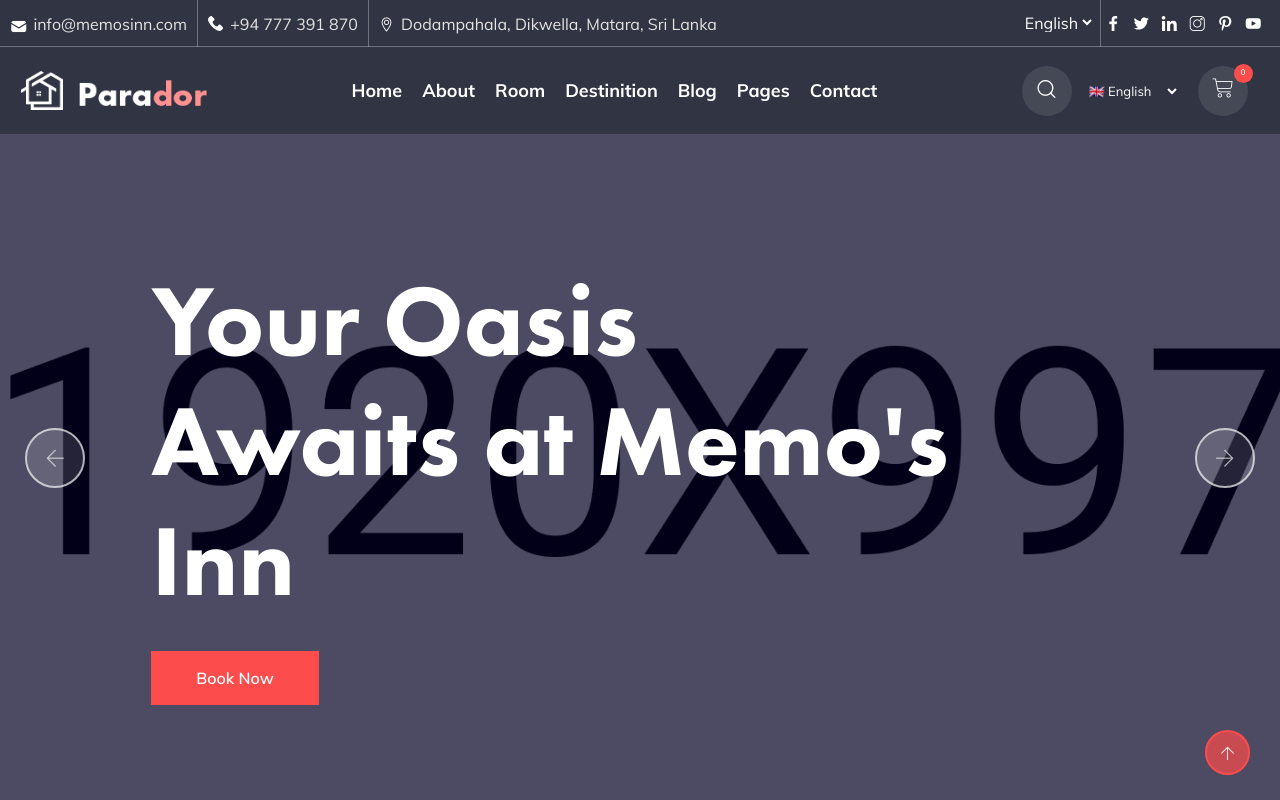
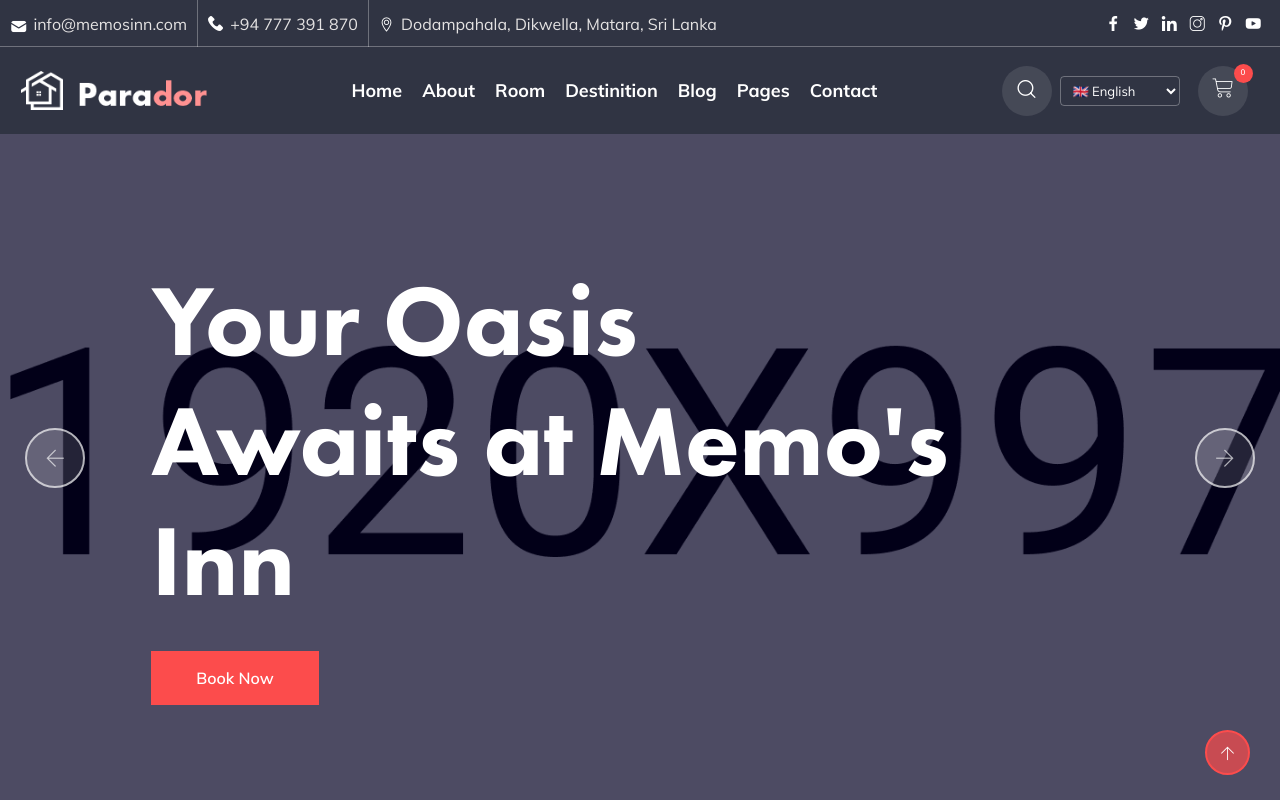
Before and after one commit to malinga-PW/memosinn, a Next.js app: page / in a window 1280 px wide. Shown: the top 800 px of the page. Built offline with nearby package versions, Linux system fonts and the light colour scheme; a web font is replaced by a local one.

Commit message:
Fix translation: remove broken topbar language selector, implement Google Translate with flag+country dropdown

```diff
--- a/components/HeaderTopbar/index.js
+++ b/components/HeaderTopbar/index.js
@@ -18,13 +18,6 @@
                     <div className="col col-lg-5 col-md-4 col-sm-12 col-12">
                         <div className="contact-info">
                             <ul>
-                                <li className="language">
-                                    <select name="language" id="language">
-                                        <option value="">English</option>
-                                        <option value="">Arabic</option>
-                                        <option value="">France</option>
-                                    </select>
-                                </li>
                                 <li><Link href="/"><i className="fi flaticon-facebook-app-symbol"></i></Link></li>
                                 <li><Link href="/"><i className="fi flaticon-twitter"></i></Link></li>
                                 <li><Link href="/"><i className="fi flaticon-linkedin"></i></Link></li>
--- a/components/header/index.js
+++ b/components/header/index.js
@@ -126,11 +126,12 @@
                       </div>
                     </div>
                     <div className="header-lang">
-                      <select className="lang-select">
+                      <div id="google_translate_element"></div>
+                      <select className="lang-select" id="lang-select">
                         <option value="en">🇬🇧 English</option>
                         <option value="fr">🇫🇷 Français</option>
                         <option value="de">🇩🇪 Deutsch</option>
-                        <option value="zh">🇨🇳 中文</option>
+                        <option value="zh-CN">🇨🇳 中文</option>
                         <option value="ja">🇯🇵 日本語</option>
                         <option value="ko">🇰🇷 한국어</option>
                         <option value="ru">🇷🇺 Русский</option>
--- a/pages/_app.js
+++ b/pages/_app.js
@@ -13,8 +13,51 @@
 import "slick-carousel/slick/slick.css";
 import "slick-carousel/slick/slick-theme.css";
 import Head from "next/head";
+import { useEffect } from 'react';
 
 function MyApp({ Component, pageProps }) {
+
+  useEffect(() => {
+    window.googleTranslateInit = () => {
+      if (window.google && window.google.translate) {
+        new window.google.translate.TranslateElement({
+          pageLanguage: 'en',
+          includedLanguages: 'en,fr,de,zh-CN,ja,ko,ru,ar,hi,es,it,nl,pt',
+          layout: window.google.translate.TranslateElement.InlineLayout.SIMPLE,
+          autoDisplay: false,
+        }, 'google_translate_element');
+      }
+    };
+
+    const script = document.createElement('script');
+    script.src = 'https://translate.google.com/translate_a/element.js?cb=googleTranslateInit';
+    script.async = true;
+    document.body.appendChild(script);
+
+    const interval = setInterval(() => {
+      const nativeSelect = document.querySelector('.goog-te-combo');
+      const customSelect = document.getElementById('lang-select');
+      if (nativeSelect && customSelect) {
+        customSelect.addEventListener('change', function () {
+          const val = this.value;
+          if (val === 'en') {
+            const cookie = document.cookie.split(';').filter(c => c.includes('googtrans'));
+            cookie.forEach(c => { document.cookie = c.replace(/^ /, '').replace(/=.*/, '=; expires=Thu, 01 Jan 1970; path=/'); });
+            window.location.reload();
+          } else {
+            nativeSelect.value = val;
+            nativeSelect.dispatchEvent(new Event('change'));
+          }
+        });
+        clearInterval(interval);
+      }
+    }, 500);
+
+    return () => {
+      clearInterval(interval);
+    };
+  }, []);
+
   return (
     <div>
       <Head>
--- a/styles/sass/layout/_header.scss
+++ b/styles/sass/layout/_header.scss
@@ -521,15 +521,20 @@
   .header-lang {
 	margin-right: 8px;
 
+	#google_translate_element {
+	  display: none;
+	}
+
 	.lang-select {
 	  background: transparent;
-	  border: none;
+	  border: 1px solid rgba(255,255,255,.3);
 	  color: $white;
 	  font-size: 13px;
 	  cursor: pointer;
 	  outline: none;
-	  padding: 5px;
-	  max-width: 100px;
+	  padding: 5px 8px;
+	  border-radius: 4px;
+	  max-width: 120px;
 
 	  option {
 		color: $dark-gray;
@@ -1639,6 +1644,21 @@
 	background: #1a384c;
   }
 
+  // Google Translate overrides
+  .goog-te-banner-frame.skiptranslate,
+  .goog-te-gadget-simple {
+	display: none !important;
+  }
+  .goog-te-gadget-icon {
+	display: none !important;
+  }
+  body {
+	top: 0px !important;
+  }
+  .skiptranslate {
+	display: none !important;
+  }
+
 //   mobileMenu
 
   .mobileMenu {
```
